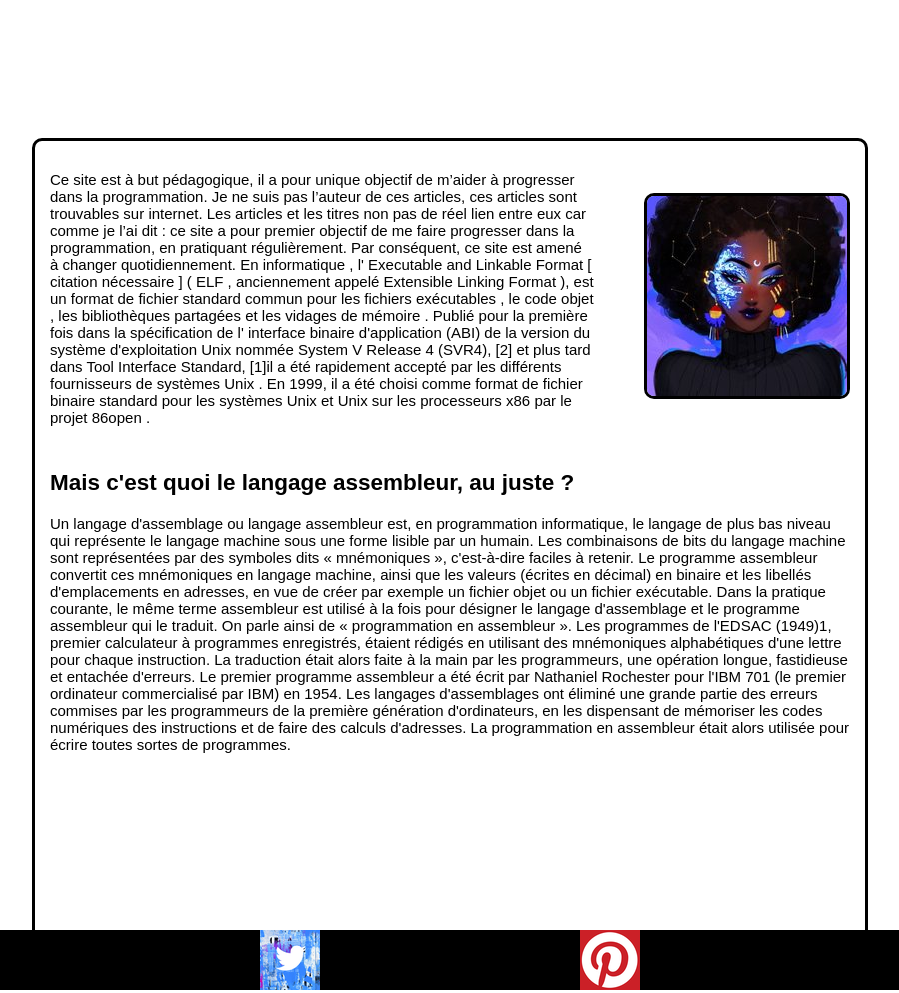
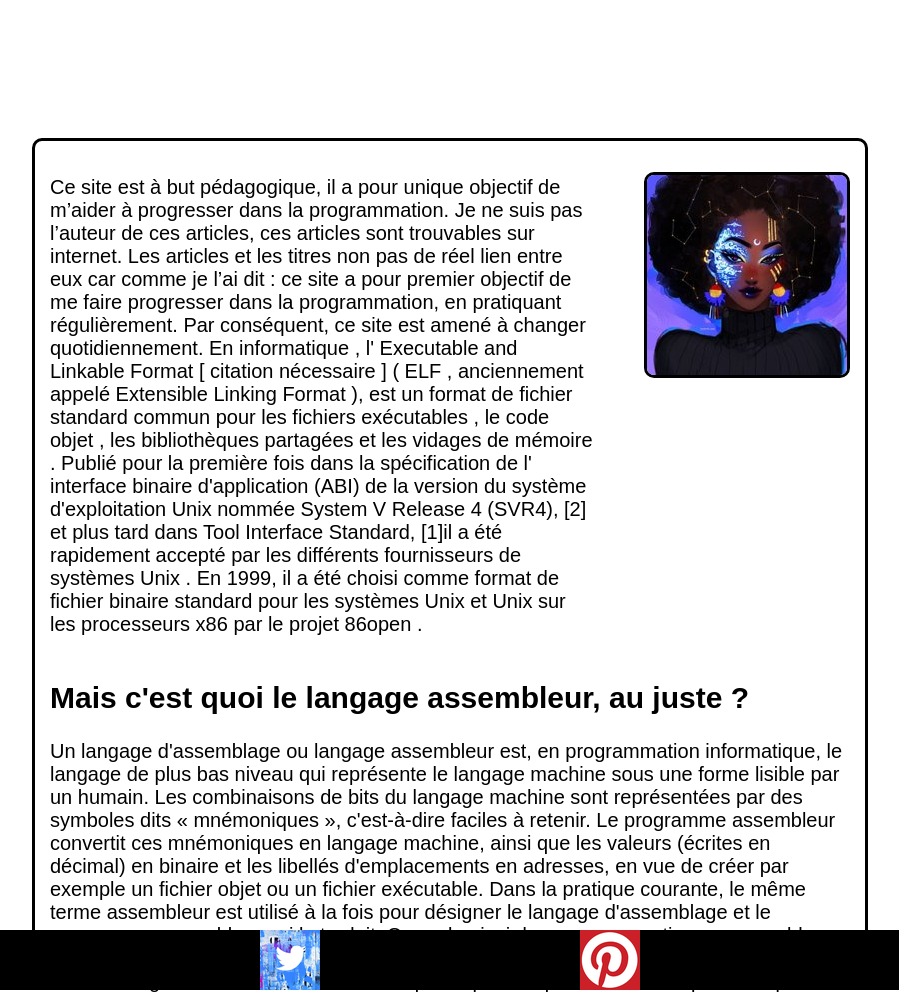
Before and after one commit to BabyGreenHat/BabyGreenHat, a plain HTML site: page index.html in a window 1280 px wide. Shown: the part 220-1213 px from the top of the page, without its empty margins (190-1089 px from the left). Drawn offline with Linux system fonts and the light colour scheme.

Commit message:
Update add.css

```diff
--- a/add.css
+++ b/add.css
@@ -103,6 +103,17 @@ a:hover {
 
 @media screen and (max-width: 1280px)
 {
+    .firstText {
+    font-family: Arial, Helvetica, sans-serif;
+    font-size: 20px;
+    height: 40%;
+    width: 68%;
+    }
+    .secondText {
+    font-family: Arial, Helvetica, sans-serif;
+    font-size: 20px;
+    width: 100%;
+    }
     nav {
         left: 0;
         position: absolute;
@@ -124,7 +135,6 @@ a:hover {
         border: solid black;
         border-radius: 10px;
         display: block;
-        font-size: 28pt;
         height: 805px;
         margin-left: auto;
         margin-right: auto;
```
